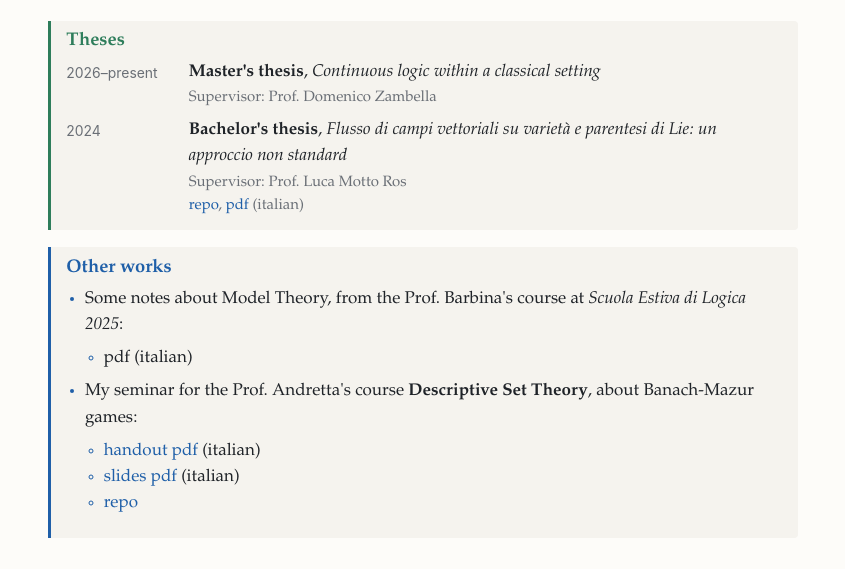
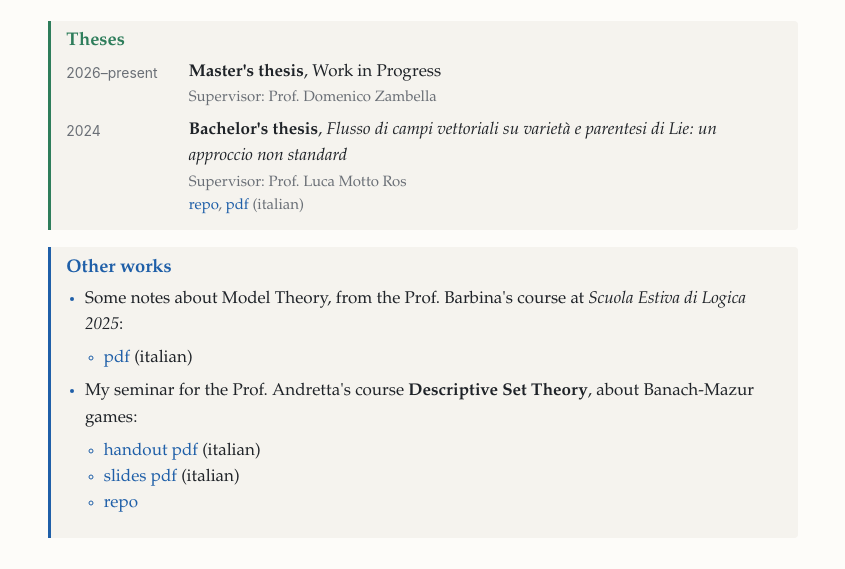
Before and after one commit to pecciolidavide/pecciolidavide.github.io, a plain HTML site: page _build/portfolio.html in a window 1280 px wide. Shown: the part 126-695 px from the top of the page, without its empty margins (217-1062 px from the left). Drawn offline with Linux system fonts and the light colour scheme.

Commit message:
added tdm file

```diff
--- a/_build/portfolio.html
+++ b/_build/portfolio.html
@@ -27,7 +27,7 @@
 <h2 id="theses">Theses</h2>
 <div class="outline-text-2" id="text-theses">
 <dl class="org-dl">
-<dt>2026&#x2013;present</dt><dd><b>Master's thesis</b>, <i>Continuous logic within a classical setting</i>
+<dt>2026&#x2013;present</dt><dd><b>Master's thesis</b>, Work in Progress
 <ul class="org-ul">
 <li>Supervisor: Prof. Domenico Zambella</li>
 </ul></dd>
@@ -46,7 +46,7 @@
 <ul class="org-ul">
 <li>Some notes about Model Theory, from the Prof. Barbina's course at <i>Scuola Estiva di Logica 2025</i>:
 <ul class="org-ul">
-<li>pdf (italian)</li>
+<li><a href="files/tdm.pdf">pdf</a> (italian)</li>
 </ul></li>
 <li>My seminar for the Prof. Andretta's course <b>Descriptive Set Theory</b>, about Banach-Mazur games:
 <ul class="org-ul">
```
Also changed, not shown: 3 other files.
